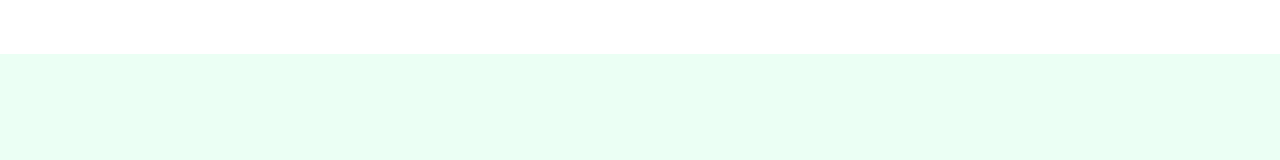
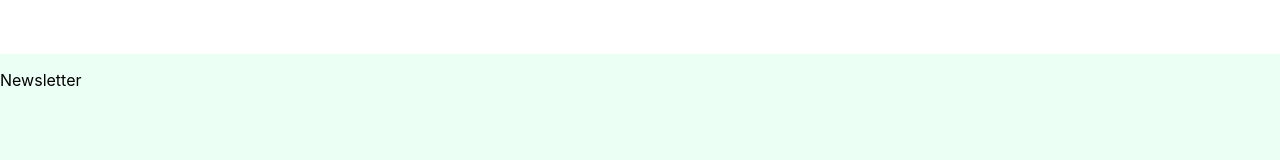
Before and after one commit to Sewmini-Wije/ThalCare, a React (Create React App) app: page / in a window 1280 px wide. Shown: the part 3146-3306 px from the top of the page. Built offline with nearby package versions, Linux system fonts and the light colour scheme.

Commit message:
updated omePage

```diff
--- a/src/components/Home.jsx
+++ b/src/components/Home.jsx
@@ -189,6 +189,7 @@ const Home = () => {
             </section>
 
             <section id="contact" className="section section5">
+                <p>Newsletter</p>
                 <h1></h1>
             </section>
 
```
